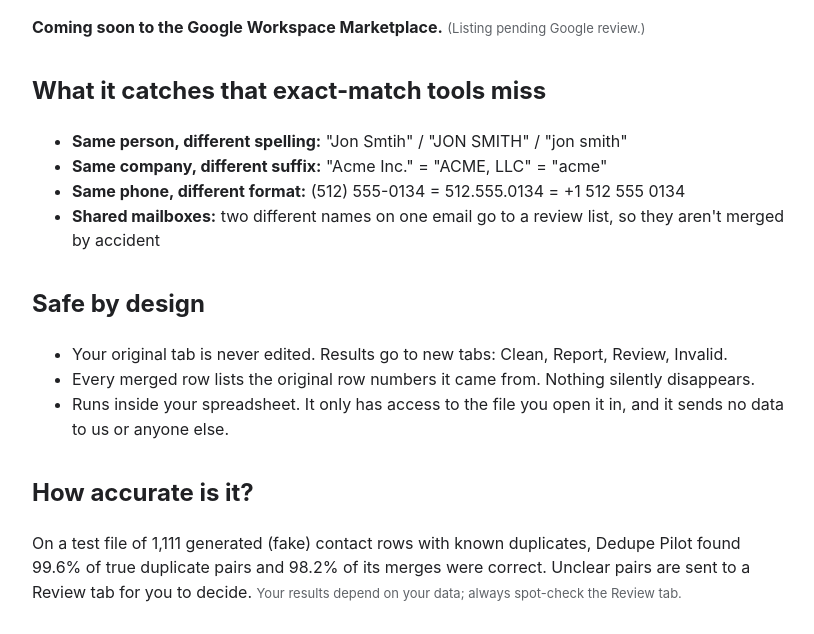
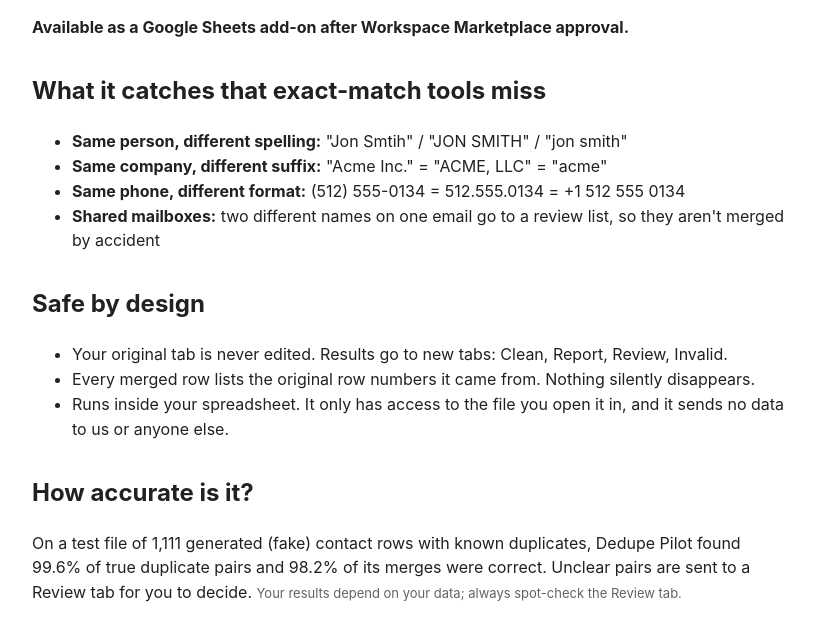
Before and after one commit to nxrivard-sudo/dedupe-pilot, a plain HTML site: page index.html in a window 1280 px wide. Shown: the part 153-787 px from the top of the page, without its empty margins (228-1042 px from the left). Drawn offline with Linux system fonts and the light colour scheme.

Commit message:
Scrub Marketplace coming-soon CTA ahead of OAuth verification

```diff
--- a/index.html
+++ b/index.html
@@ -4,7 +4,7 @@
 <link rel="stylesheet" href="style.css"></head><body>
 <h1>Dedupe Pilot</h1>
 <p class="sub">One clean row per contact. Merge duplicate leads and customers in your spreadsheet in about a minute.</p>
-<p><b>Coming soon to the Google Workspace Marketplace.</b> <span class="note">(Listing pending Google review.)</span></p>
+<p><b>Available as a Google Sheets add-on after Workspace Marketplace approval.</b></p>
 <h2>What it catches that exact-match tools miss</h2>
 <ul>
 <li><b>Same person, different spelling:</b> "Jon Smtih" / "JON SMITH" / "jon smith"</li>
```
